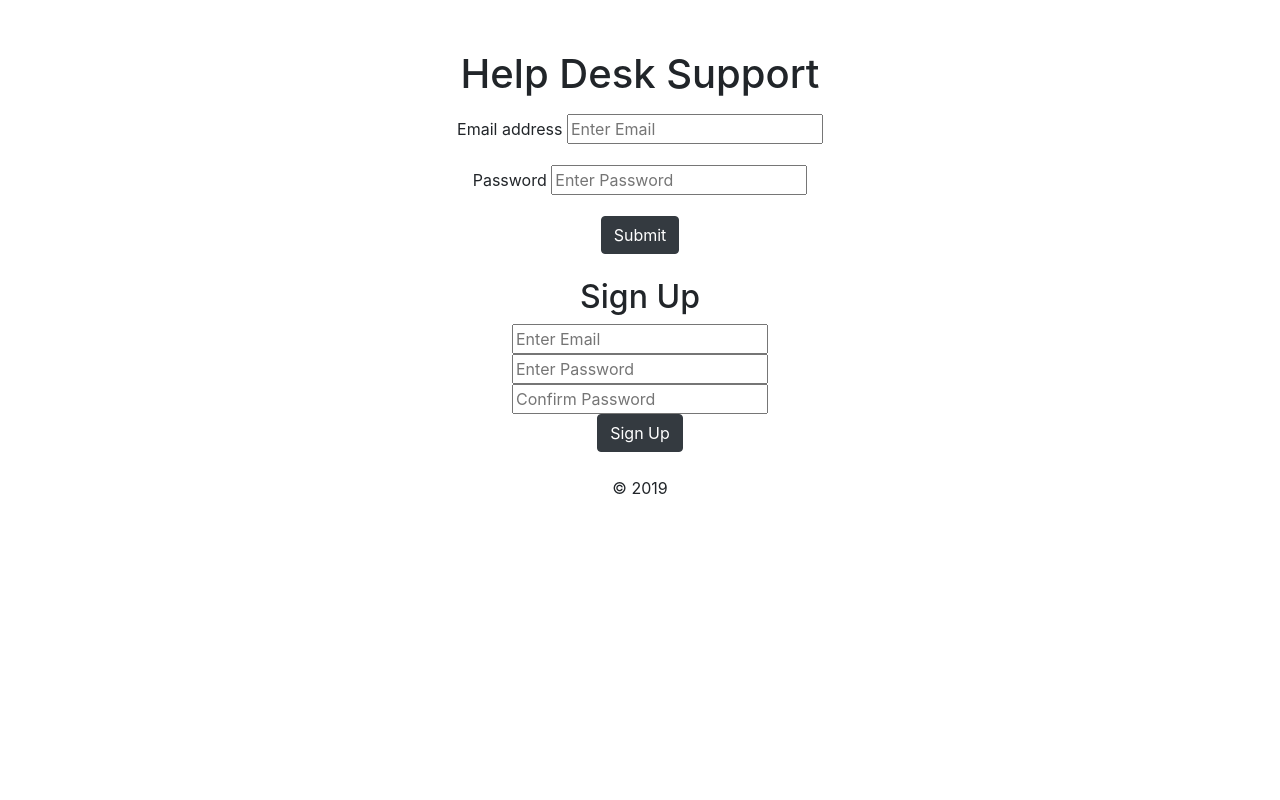
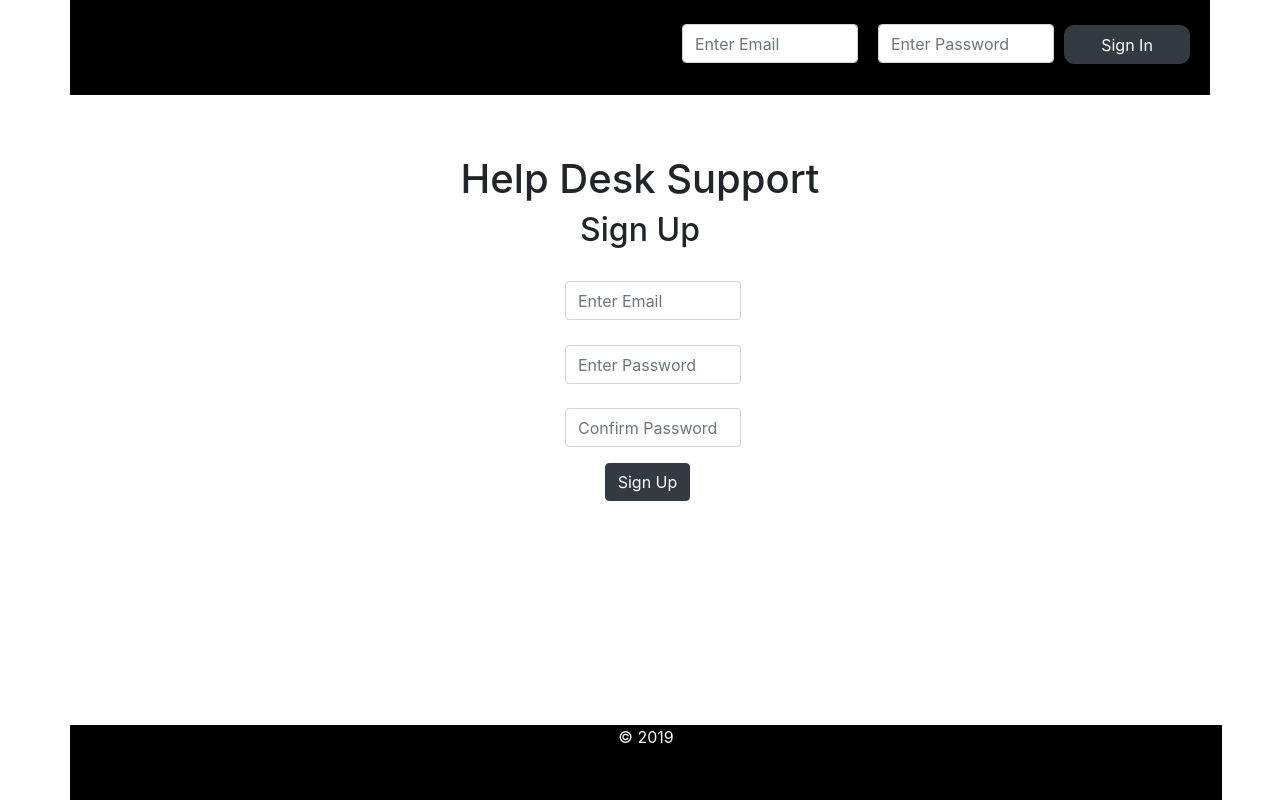
Before and after one commit to Nancy4510/project2_client, a website built with webpack: page index.html in a window 1280 px wide. Built offline with nearby package versions, Linux system fonts and the light colour scheme.

Commit message:
project2Client
Continuing to work on the styling and trying to implement some bootstrap

```diff
--- a/assets/styles/index.scss
+++ b/assets/styles/index.scss
@@ -3,9 +3,69 @@
   box-sizing: content-box;
 }
 
+// .container {
+//   width: 2000px;
+// }
+
 main {
-  padding-top: 50px;
+  // padding-top: 50px;
   text-align: center;
+  overflow: hidden;
+}
+
+.sign_in_div{
+  background: black;
+  height: 95px;
+  margin-bottom: 60px;
+  width: 100%;
+}
+
+#sign-in {
+  display:flex;
+  justify-content: flex-end;
+  // justify-content: space-around;
+  margin-bottom: 500%;
+}
+
+.form-control{
+  height: 25px;
+  margin-right: 20px;
+  width: 150px;
+}
+
+#enter-password{
+  margin-right: 30px;
+}
+
+#btnSignIn {
+  border-radius: 10px;
+  height: 25px;
+  margin-top: 25px;
+  margin-left: -20px;
+  margin-right: 20px;
+  width: 100px;
+}
+
+#sign-up {
+  margin-left: 495px;
+}
+
+#sign-up-input {
+  margin-bottom: -15px;
+}
+
+#btnSignUp {
+  margin-right: 480px;
+}
+
+footer {
+  background-color: black;
+  bottom: 0;
+  color: white;
+  height: 75px;
+  position: absolute;
+  width: 90%;
+
 }
 
 .success {
--- a/index.html
+++ b/index.html
@@ -1,5 +1,6 @@
 <!DOCTYPE html>
 <html>
+
 <head>
   <title>Help Desk Support</title>
   <meta name="viewport" content="width=device-width, initial-scale=1">
@@ -16,46 +17,41 @@
 <body>
   <main>
     <div class="container">
-  <!-- login page -->
-  <h1>Help Desk Support</h1>
-  <p id="message"></p>
-  <!-- <div class="signIn">
-  <h2>Sign-In</h2>
+  <!-- LOGIN PAGE -->
+    <!-- SIGN IN -->
+      <div class="sign_in_div">
         <form id="sign-in">
-    <input placeholder="Enter Email" type="email" name="credentials[email]">
-    <br>
-    <input placeholder="Enter Password" type="password" name="credentials[password]">
-    <br>
-
+          <div class="form-group">
+            <label for="Enter email"></label>
+            <input class="form-control" placeholder="Enter Email" type="email" name="credentials[email]">
+          </div>
+          <div class="form-group">
+            <label for="password"></label>
+            <input id='enter-password' class="form-control" placeholder="Enter Password" type="password" name="credentials[password]">
+          </div>
           <button id='btnSignIn' class="btn btn-dark">Sign In</button>
         </form>
-</div> -->
+      </div>
 
+      <p id="message"></p>
 
-<form id="sign-in">
+      <h1>Help Desk Support</h1>
+
+  <!-- SIGN UP -->
+
+      <div class="sign_up_div">
+        <h2>Sign Up</h2>
+        <form id="sign-up">
           <div class="form-group">
-    <label for="Enter email">Email address</label>
-      <input placeholder="Enter Email" type="email" name="credentials[email]">
+            <label for="Enter email"></label>
+            <input id="sign-up-input" class="form-control" placeholder="Enter Email" type="email" name="credentials[email]">
           </div>
           <div class="form-group">
-    <label for="password">Password</label>
-    <input placeholder="Enter Password" type="password" name="credentials[password]">
+            <label for="password"></label>
+            <input class="form-control" placeholder="Enter Password" type="password" name="credentials[password]">
+            <br>
+            <input class="form-control" placeholder="Confirm Password" type="password" name="credentials[password_confirmation]">
             </div>
-  <button id='btnSignIn' class="btn btn-dark">Submit</button>
-</form>
-
-  <br>
-
-<div class="signUp">
-<h2>Sign Up</h2>
-  <form id="sign-up">
-    <input placeholder="Enter Email" type="email" name="credentials[email]">
-    <br>
-    <input placeholder="Enter Password" type="password" name="credentials[password]">
-    <br>
-    <input placeholder="Confirm Password" type="password" name="credentials[password_confirmation]">
-    <br>
-    <!-- <button>Sign Up</button> -->
             <button id='btnSignUp' class="btn btn-dark">Sign Up</button>
         </form>
     </div>
@@ -152,4 +148,5 @@
     </div>
   </main>
 </body>
+
 </html>
```
Lines whose indentation alone changed are shown as unchanged.
